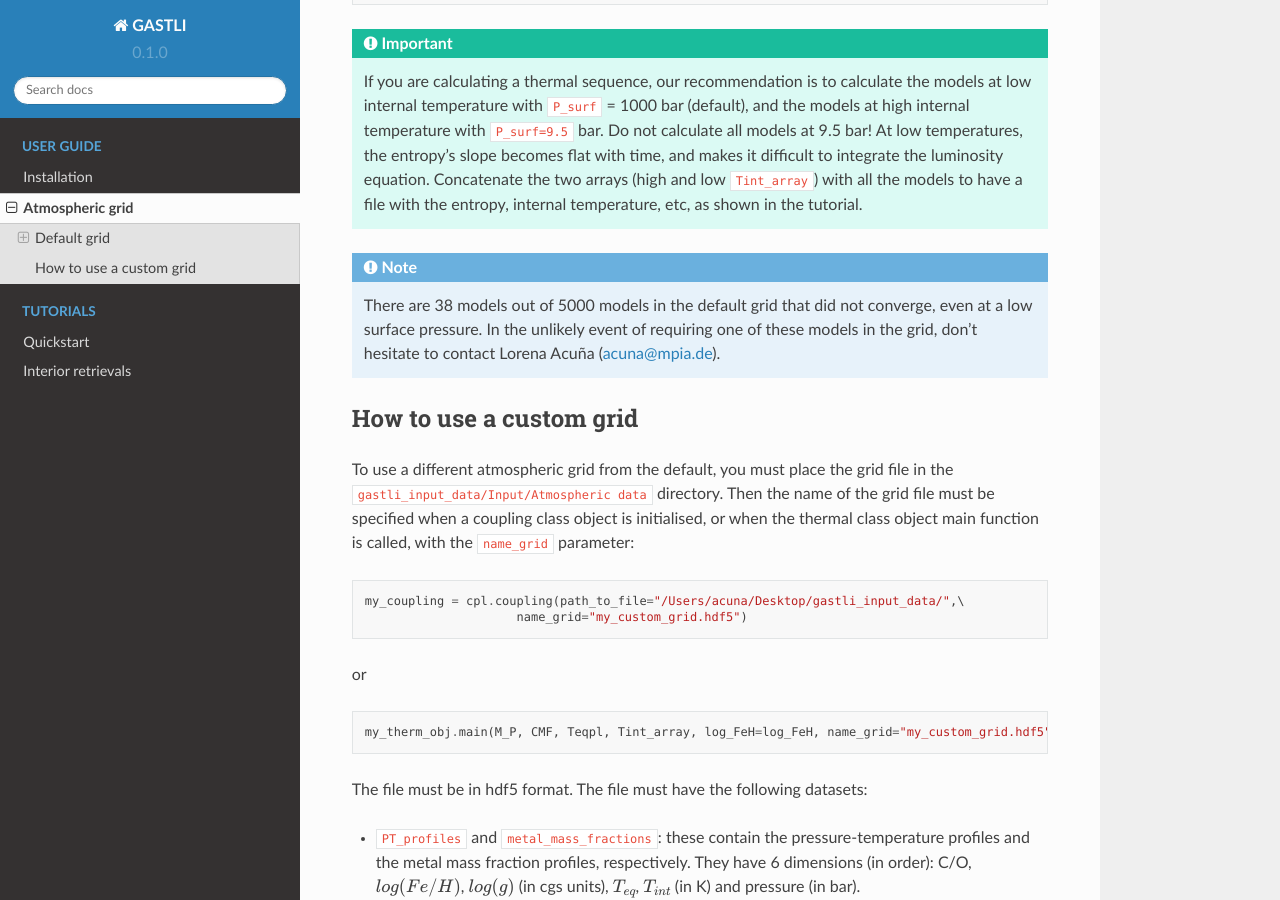
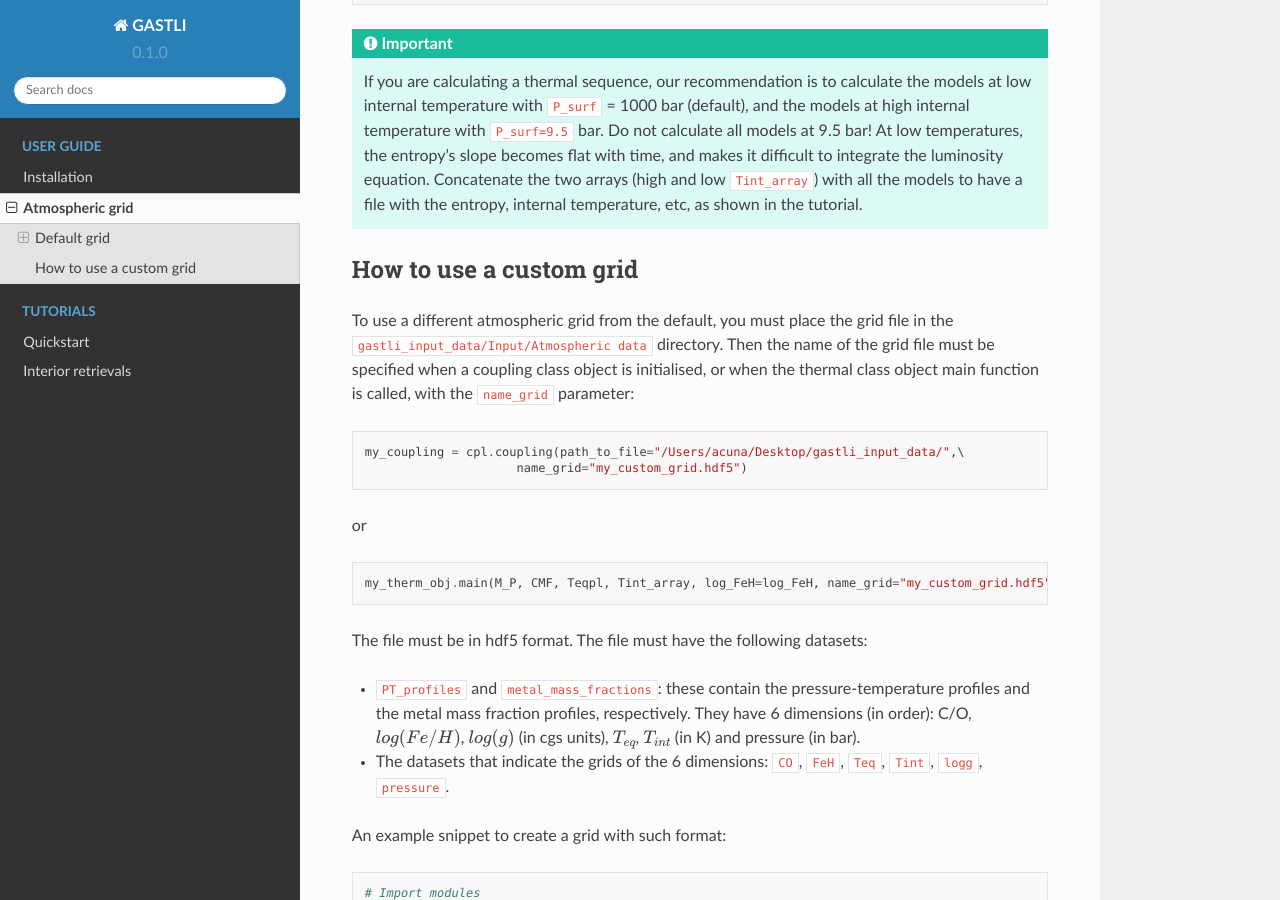
Before and after one commit to lorenaacuna/GASTLI, a Sphinx documentation site: the page built from docs/source/atm_grid.rst, in a window 1280 px wide and 900 px high, scrolled down 2679 px. Built offline with Sphinx 7.4.7 and the Read the Docs theme 2.0.0, drawn with Linux system fonts in a browser that asks for light colours.

Commit message:
Update atm_grid.rst

```diff
--- a/docs/source/atm_grid.rst
+++ b/docs/source/atm_grid.rst
@@ -115,10 +115,6 @@ If you try to run this same model without specifying ``P_surf``, the default of
 
    If you are calculating a thermal sequence, our recommendation is to calculate the models at low internal temperature with     ``P_surf`` = 1000 bar (default), and the models at high internal temperature with ``P_surf=9.5`` bar. Do not calculate all    models at 9.5 bar! At low temperatures, the entropy’s slope becomes flat with time, and makes    it     difficult to integrate the luminosity equation. Concatenate the two arrays (high and low ``Tint_array``) with all the models to have a file with the entropy, internal temperature, etc, as shown in the tutorial.
 
-.. note::
-   There are 38 models out of 5000 models in the default grid that did not converge, even at a low surface pressure. In the    unlikely event of requiring one of these models in the grid, don't hesitate to contact Lorena Acuña (acuna@mpia.de).
-
-
 
 How to use a custom grid
 ========================
```
